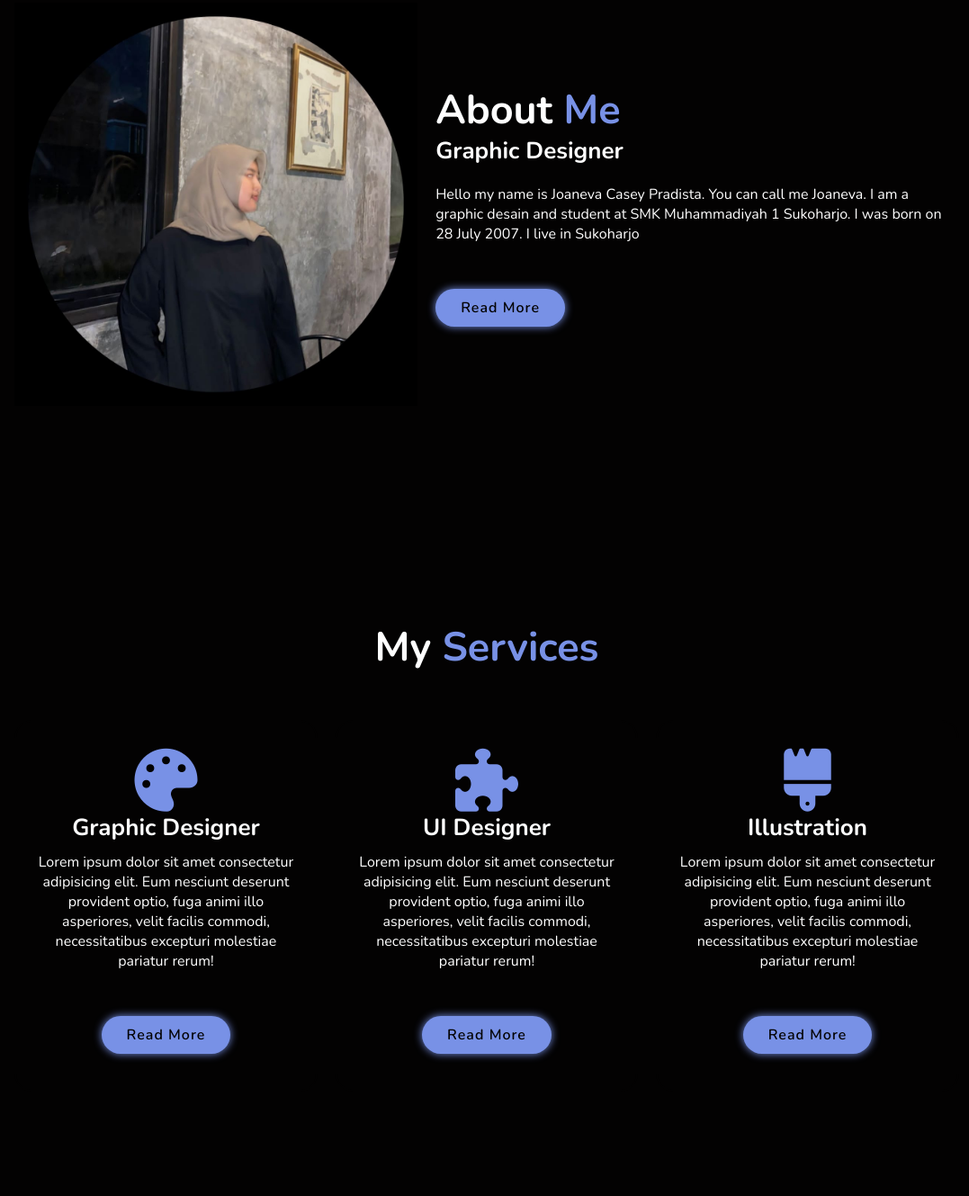
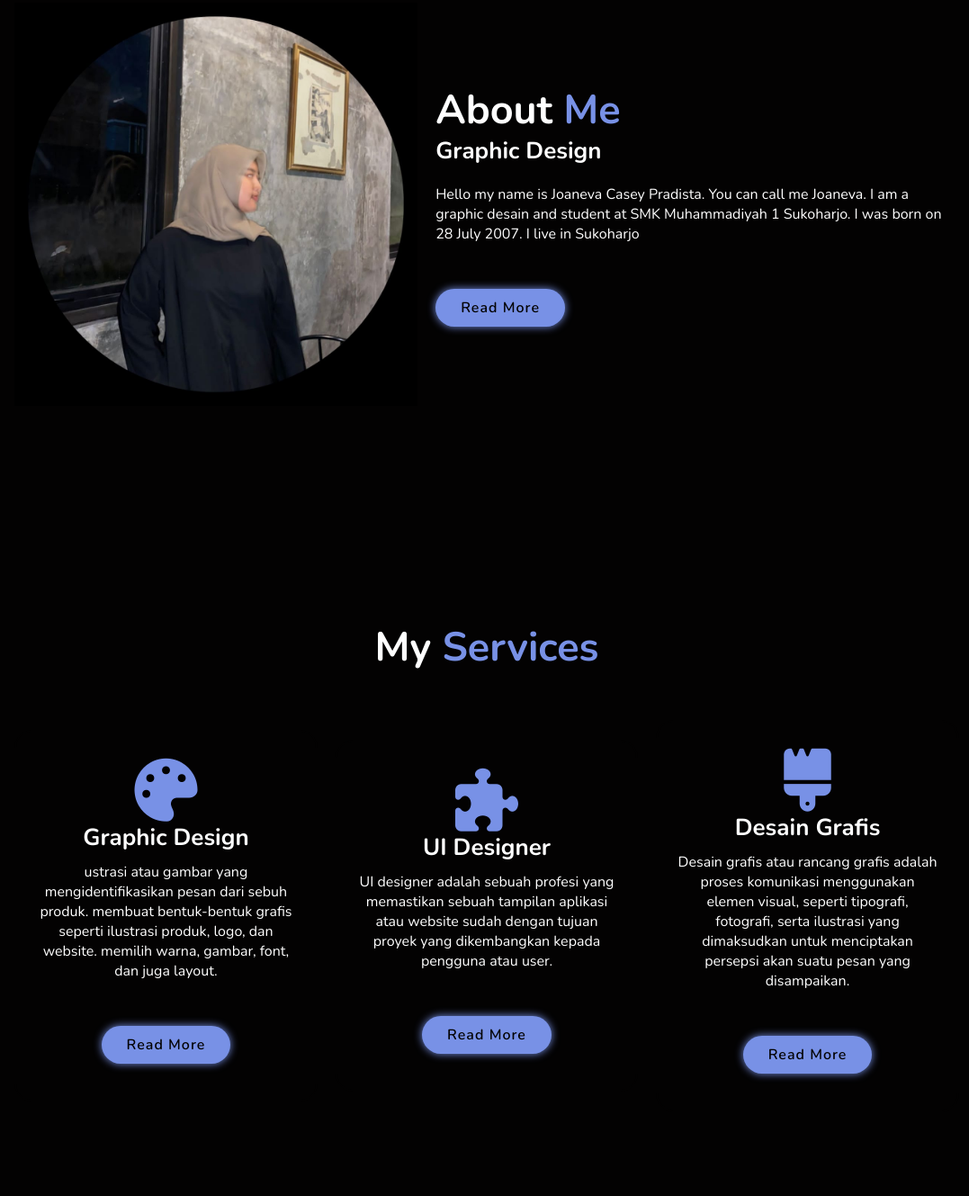
Before and after one commit to joaneva/porto-joaneva, a plain HTML site: page index.html in a window 1280 px wide. Shown: the part 1011-2340 px from the top of the page at 90% size, without its empty margins (99-1176 px from the left). Drawn offline with nearby package versions, Linux system fonts and the light colour scheme.

Commit message:
Update index.html

```diff
--- a/index.html
+++ b/index.html
@@ -36,7 +36,7 @@
       <div class="home-content">
         <h3>Hi, My Name is</h3>
         <h1>Joaneva Casey Pradista</h1>
-        <h3>And I'm a <span> Graphic Desain</span></h3>
+        <h3>And I'm a <span> Graphic Design</span></h3>
         <p>Lorem ipsum dolor, sit amet consectetur adipisicing elit. Perspiciatis totam hic aspernatur illum. Alias, culpa numquam aliquid eos corrupti voluptates cupiditate autem praesentium accusantium sequi.</p>
         <div class="social-media">
           <a href=""><i class="fa-brands fa-whatsapp"></i></a>
@@ -59,7 +59,7 @@
 
       <div class="about-content">
         <h2 class="heading">About <span>Me</span></h2>
-        <h3>Graphic Designer</h3>
+        <h3>Graphic Design</h3>
         <p>Hello my name is Joaneva Casey Pradista. You can call me Joaneva. I am a graphic desain and student at SMK Muhammadiyah 1 Sukoharjo. I was born on 28 July 2007. I live in Sukoharjo</p>
         <a href="" class="btn">Read More</a>
       </div>
@@ -72,22 +72,22 @@
       <div class="services-container">
         <div class="services-box">
           <i class="fa-solid fa-palette"></i>
-          <h3>Graphic Designer</h3>
-          <p>Lorem ipsum dolor sit amet consectetur adipisicing elit. Eum nesciunt deserunt provident optio, fuga animi illo asperiores, velit facilis commodi, necessitatibus excepturi molestiae pariatur rerum!</p>
+          <h3>Graphic Design</h3>
+          <p>ustrasi atau gambar yang mengidentifikasikan pesan dari sebuh produk. membuat bentuk-bentuk grafis seperti ilustrasi produk, logo, dan website. memilih warna, gambar, font, dan juga layout.</p>
           <a href="" class="btn">Read More</a>
         </div>
 
         <div class="services-box">
           <i class="fa-solid fa-puzzle-piece"></i>
           <h3>UI Designer</h3>
-          <p>Lorem ipsum dolor sit amet consectetur adipisicing elit. Eum nesciunt deserunt provident optio, fuga animi illo asperiores, velit facilis commodi, necessitatibus excepturi molestiae pariatur rerum!</p>
+          <p>UI designer adalah sebuah profesi yang memastikan sebuah tampilan aplikasi atau website sudah dengan tujuan proyek yang dikembangkan kepada pengguna atau user.</p>
           <a href="" class="btn">Read More</a>
         </div>
 
         <div class="services-box">
           <i class="fa-solid fa-brush"></i>
-          <h3>Illustration</h3>
-          <p>Lorem ipsum dolor sit amet consectetur adipisicing elit. Eum nesciunt deserunt provident optio, fuga animi illo asperiores, velit facilis commodi, necessitatibus excepturi molestiae pariatur rerum!</p>
+          <h3>Desain Grafis</h3>
+          <p>Desain grafis atau rancang grafis adalah proses komunikasi menggunakan elemen visual, seperti tipografi, fotografi, serta ilustrasi yang dimaksudkan untuk menciptakan persepsi akan suatu pesan yang disampaikan.</p>
           <a href="" class="btn">Read More</a>
         </div>
       </div>
@@ -102,7 +102,7 @@
           <img src="ramadhan.jpg" alt="" />
           <div class="portofolio-layer">
             <h4>Ramadhan Poster</h4>
-            <p>Lorem ipsum, dolor sit amet consectetur adipisicing elit.</p>
+            <p>membuat ramadhan poster mengunakan canva</p>
             <i class="fa-solid fa-up-right-from-square"></i>
           </div>
         </div>
@@ -111,7 +111,7 @@
           <img src="logoo.jpg" alt="" />
           <div class="portofolio-layer">
             <h4>Logo Brand</h4>
-            <p>Lorem ipsum, dolor sit amet consectetur adipisicing elit.</p>
+            <p>membuat logo brand menggunakan canva.</p>
             <i class="fa-solid fa-up-right-from-square"></i>
           </div>
         </div>
@@ -120,7 +120,7 @@
           <img src="poster ppdb.jpg" alt="" />
           <div class="portofolio-layer">
             <h4>PPDB Poster</h4>
-            <p>Lorem ipsum, dolor sit amet consectetur adipisicing elit.</p>
+            <p>membuat ppdb poster menggunakan canva.</p>
             <i class="fa-solid fa-up-right-from-square"></i>
           </div>
         </div>
```
